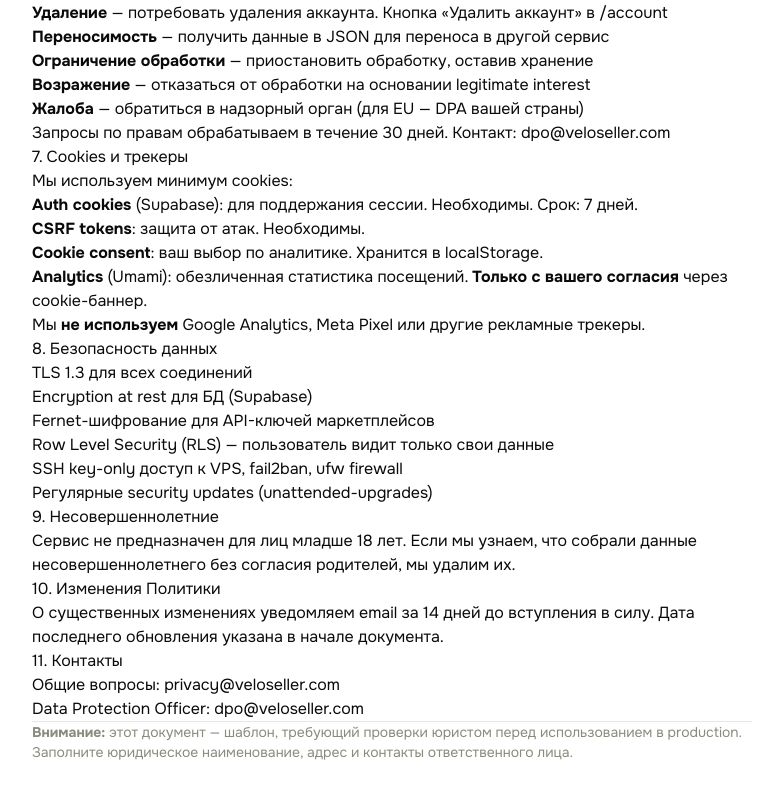
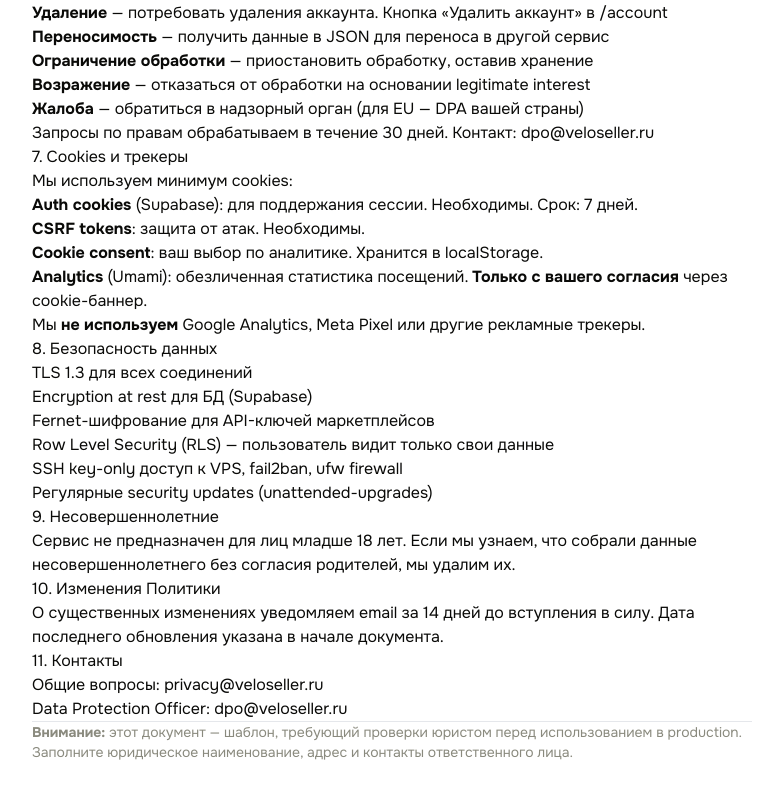
Before and after one commit to igor1000rr/Veloseller-, a Next.js app in the folder apps/web/: page /privacy in a window 1280 px wide. Shown: the part 1348-2146 px from the top of the page, without its empty margins (248-1020 px from the left). Built offline with nearby package versions, Linux system fonts and the light colour scheme.

Commit message:
fix(domain): БАГ 52 — support/legal/privacy/dpo emails на .ru (домен veloseller.com не зарегистрирован, продакшен на veloseller.ru). Email-ссылки в /terms и /privacy вели на несуществующий домен.

```diff
--- a/apps/web/app/privacy/page.tsx
+++ b/apps/web/app/privacy/page.tsx
@@ -7,8 +7,9 @@ export const metadata = {
 
 const LAST_UPDATED = "15 мая 2026";
 const COMPANY = "Veloseller";
-const CONTACT_EMAIL = "privacy@veloseller.com";
-const DPO_EMAIL = "dpo@veloseller.com";
+// БАГ 52 fix: домен veloseller.ru (не .com — .com не зарегистрирован)
+const CONTACT_EMAIL = "privacy@veloseller.ru";
+const DPO_EMAIL = "dpo@veloseller.ru";
 
 // ВАЖНО: Этот документ — шаблон. Перед production показать юристу.
 // Замени COMPANY/CONTACT_EMAIL/DPO_EMAIL на свои данные.
--- a/apps/web/app/terms/page.tsx
+++ b/apps/web/app/terms/page.tsx
@@ -7,8 +7,9 @@ export const metadata = {
 
 const LAST_UPDATED = "15 мая 2026";
 const COMPANY = "Veloseller";
-const SUPPORT_EMAIL = "support@veloseller.com";
-const LEGAL_EMAIL = "legal@veloseller.com";
+// БАГ 52 fix: домен veloseller.ru (не .com — .com не зарегистрирован)
+const SUPPORT_EMAIL = "support@veloseller.ru";
+const LEGAL_EMAIL = "legal@veloseller.ru";
 
 // ВАЖНО: шаблон. Перед production показать юристу.
 export default function TermsPage() {
```
